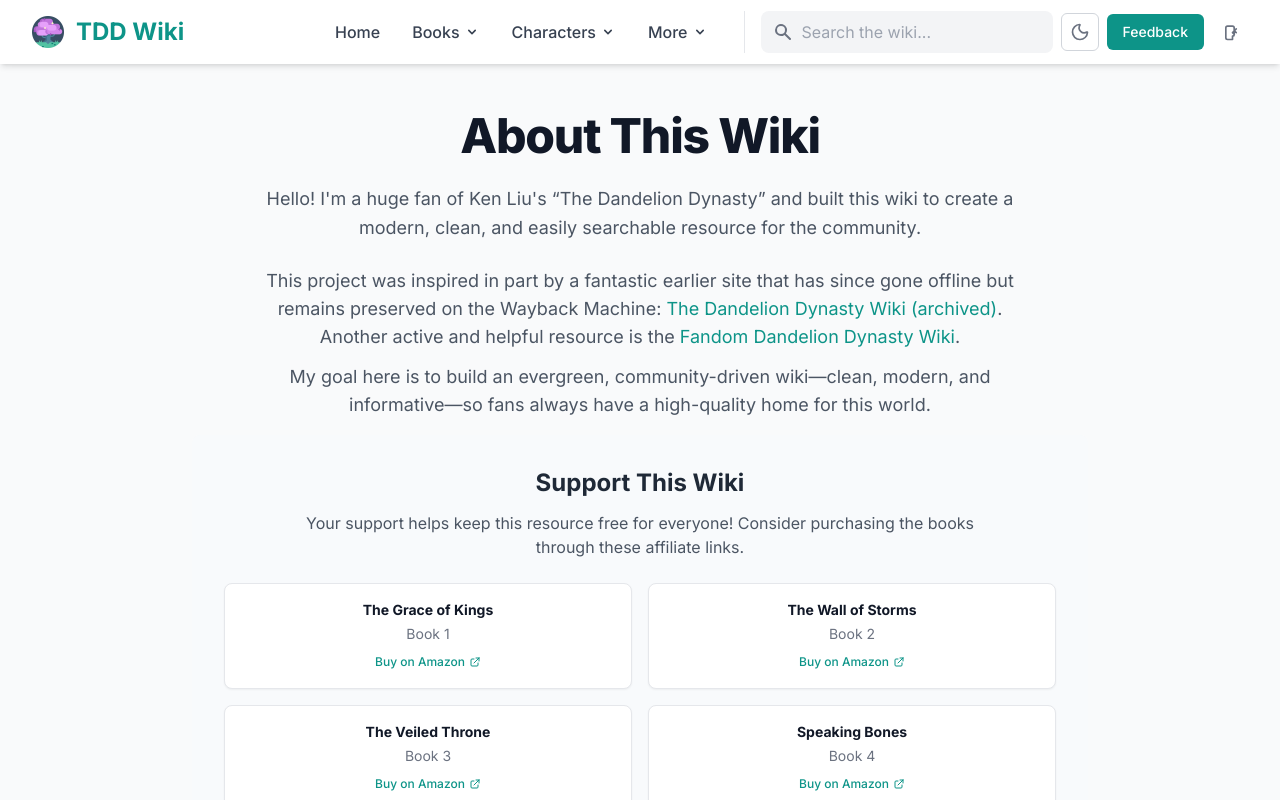
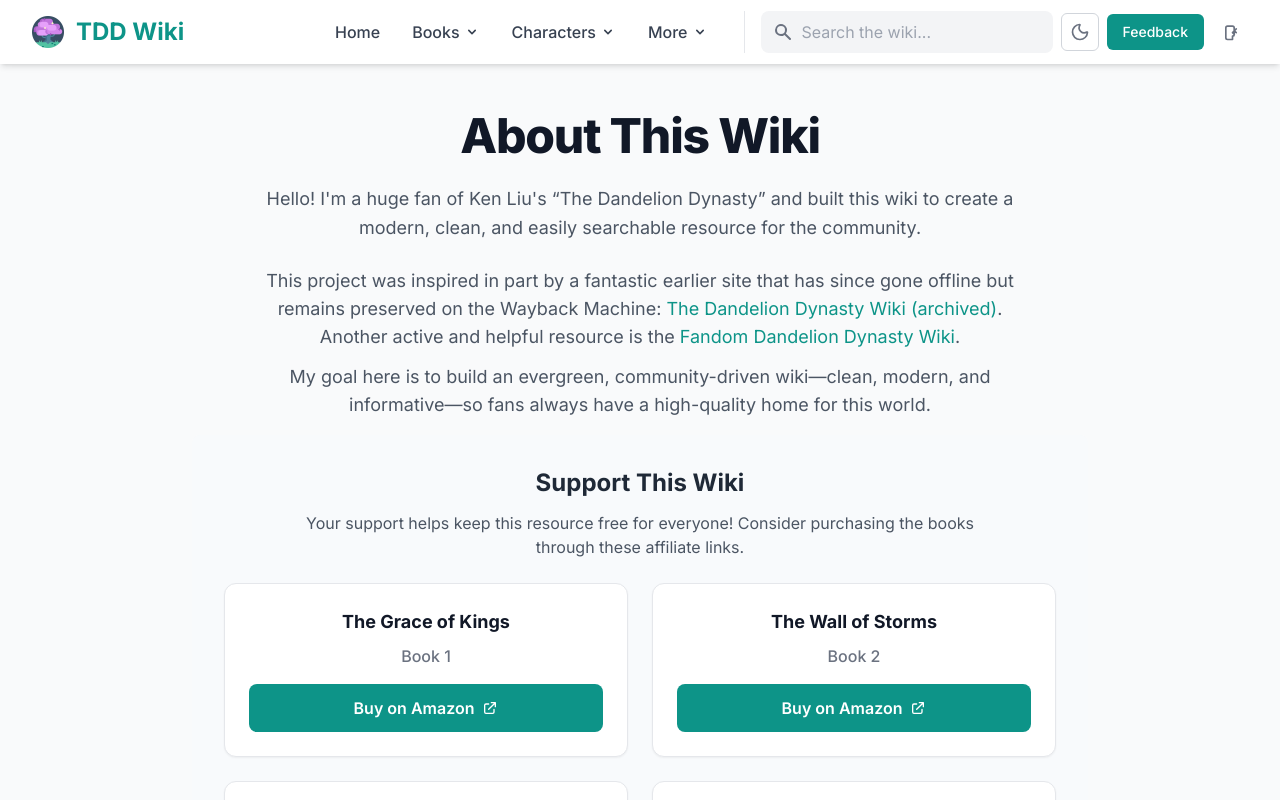
Before and after one commit to arman-101/dandelion-wiki, a Next.js app: page /other/about-wiki in a window 1280 px wide. Shown: the top 800 px of the page. Built offline with nearby package versions, Linux system fonts and the light colour scheme.

Commit message:
tiny fixes

```diff
--- a/app/books/page.tsx
+++ b/app/books/page.tsx
@@ -56,7 +56,7 @@ export default function BooksPage() {
                         </div>
                         <div className="p-4">
                             <p className="text-sm text-text-light dark:text-text-light">{book.series}</p>
-                            <h2 className="text-xl font-bold text-text-primary dark:text-text-primary mt-1 group-hover:text-primary transition-colors">{book.title}</h2>
+                            <h2 className="text-xl font-bold text-text-primary dark:text-text-primary mt-1 group-hover:text-[color:var(--color-accent-pink)] transition-colors">{book.title}</h2>
                             <p className="text-sm text-text-muted dark:text-text-muted mt-2">{book.description}</p>
                         </div>
                     </Link>
--- a/app/components/layout/Footer.tsx
+++ b/app/components/layout/Footer.tsx
@@ -16,6 +16,10 @@ export default function Footer() {
                         About the Author
                     </Link>
                     <span className="text-gray-400 dark:text-gray-600">|</span>
+                    <Link href="/other/all-pages" className="text-link dark:text-link-dark hover:underline">
+                        All Pages
+                    </Link>
+                    <span className="text-gray-400 dark:text-gray-600">|</span>
                     <Link href="https://buymeacoffee.com/darknebulax1" target='_blank' className="text-link dark:text-link-dark hover:underline">
                         Cup a coffee?
                     </Link>
--- a/app/other/about-wiki/page.tsx
+++ b/app/other/about-wiki/page.tsx
@@ -67,43 +67,43 @@ export default function AboutMePage() {
                     </p>
                 </div>
 
-                <div className="grid grid-cols-1 sm:grid-cols-2 lg:grid-cols-2 xl:grid-cols-2 gap-4">
-                    <div className="bg-bg-card dark:bg-bg-card p-4 rounded-lg shadow-sm hover:shadow-md transition-all duration-300 border border-border-secondary dark:border-border-primary group">
+                <div className="grid grid-cols-1 sm:grid-cols-2 gap-6 max-w-4xl mx-auto">
+                    <div className="bg-bg-card dark:bg-bg-card p-6 rounded-xl shadow-sm hover:shadow-lg transition-all duration-300 border border-border-secondary dark:border-border-primary group hover:border-primary-light dark:hover:border-accent-pink">
                         <div className="text-center">
-                            <h3 className="font-bold text-text-primary dark:text-text-primary mb-1 text-sm">The Grace of Kings</h3>
-                            <p className="text-sm text-text-light dark:text-text-light mb-1">Book 1</p>
-                            <a href="https://amzn.to/4lYVMGM" target="_blank" rel="noopener noreferrer" className="inline-flex items-center text-link dark:text-link-dark hover:text-primary-dark dark:hover:text-accent-pink font-medium text-xs group-hover:underline">
-                                Buy on Amazon <svg className="w-3 h-3 ml-1" fill="none" stroke="currentColor" viewBox="0 0 24 24"><path strokeLinecap="round" strokeLinejoin="round" strokeWidth={2} d="M10 6H6a2 2 0 00-2 2v10a2 2 0 002 2h10a2 2 0 002-2v-4M14 4h6m0 0v6m0-6L10 14" /></svg>
+                            <h3 className="font-bold text-text-primary dark:text-text-primary mb-2 text-lg">The Grace of Kings</h3>
+                            <p className="text-base text-text-light dark:text-text-light mb-4 font-medium">Book 1</p>
+                            <a href="https://amzn.to/4lYVMGM" target="_blank" rel="noopener noreferrer" className="inline-flex items-center justify-center w-full bg-primary hover:bg-primary-dark dark:bg-primary-light dark:hover:bg-accent-pink text-white font-semibold py-3 px-4 rounded-lg transition-all duration-200 group-hover:scale-105">
+                                Buy on Amazon <svg className="w-4 h-4 ml-2" fill="none" stroke="currentColor" viewBox="0 0 24 24"><path strokeLinecap="round" strokeLinejoin="round" strokeWidth={2} d="M10 6H6a2 2 0 00-2 2v10a2 2 0 002 2h10a2 2 0 002-2v-4M14 4h6m0 0v6m0-6L10 14" /></svg>
                             </a>
                         </div>
                     </div>
 
-                    <div className="bg-bg-card dark:bg-bg-card p-4 rounded-lg shadow-sm hover:shadow-md transition-all duration-300 border border-border-secondary dark:border-border-primary group">
+                    <div className="bg-bg-card dark:bg-bg-card p-6 rounded-xl shadow-sm hover:shadow-lg transition-all duration-300 border border-border-secondary dark:border-border-primary group hover:border-primary-light dark:hover:border-accent-pink">
                         <div className="text-center">
-                            <h3 className="font-bold text-text-primary dark:text-text-primary mb-1 text-sm">The Wall of Storms</h3>
-                            <p className="text-sm text-text-light dark:text-text-light mb-1">Book 2</p>
-                            <a href="https://amzn.to/3IXJlMU" target="_blank" rel="noopener noreferrer" className="inline-flex items-center text-link dark:text-link-dark hover:text-primary-dark dark:hover:text-accent-pink font-medium text-xs group-hover:underline">
-                                Buy on Amazon <svg className="w-3 h-3 ml-1" fill="none" stroke="currentColor" viewBox="0 0 24 24"><path strokeLinecap="round" strokeLinejoin="round" strokeWidth={2} d="M10 6H6a2 2 0 00-2 2v10a2 2 0 002 2h10a2 2 0 002-2v-4M14 4h6m0 0v6m0-6L10 14" /></svg>
+                            <h3 className="font-bold text-text-primary dark:text-text-primary mb-2 text-lg">The Wall of Storms</h3>
+                            <p className="text-base text-text-light dark:text-text-light mb-4 font-medium">Book 2</p>
+                            <a href="https://amzn.to/3IXJlMU" target="_blank" rel="noopener noreferrer" className="inline-flex items-center justify-center w-full bg-primary hover:bg-primary-dark dark:bg-primary-light dark:hover:bg-accent-pink text-white font-semibold py-3 px-4 rounded-lg transition-all duration-200 group-hover:scale-105">
+                                Buy on Amazon <svg className="w-4 h-4 ml-2" fill="none" stroke="currentColor" viewBox="0 0 24 24"><path strokeLinecap="round" strokeLinejoin="round" strokeWidth={2} d="M10 6H6a2 2 0 00-2 2v10a2 2 0 002 2h10a2 2 0 002-2v-4M14 4h6m0 0v6m0-6L10 14" /></svg>
                             </a>
                         </div>
                     </div>
 
-                    <div className="bg-bg-card dark:bg-bg-card p-4 rounded-lg shadow-sm hover:shadow-md transition-all duration-300 border border-border-secondary dark:border-border-primary group">
+                    <div className="bg-bg-card dark:bg-bg-card p-6 rounded-xl shadow-sm hover:shadow-lg transition-all duration-300 border border-border-secondary dark:border-border-primary group hover:border-primary-light dark:hover:border-accent-pink">
                         <div className="text-center">
-                            <h3 className="font-bold text-text-primary dark:text-text-primary mb-1 text-sm">The Veiled Throne</h3>
-                            <p className="text-sm text-text-light dark:text-text-light mb-1">Book 3</p>
-                            <a href="https://amzn.to/3Hcrgdj" target="_blank" rel="noopener noreferrer" className="inline-flex items-center text-link dark:text-link-dark hover:text-primary-dark dark:hover:text-accent-pink font-medium text-xs group-hover:underline">
-                                Buy on Amazon <svg className="w-3 h-3 ml-1" fill="none" stroke="currentColor" viewBox="0 0 24 24"><path strokeLinecap="round" strokeLinejoin="round" strokeWidth={2} d="M10 6H6a2 2 0 00-2 2v10a2 2 0 002 2h10a2 2 0 002-2v-4M14 4h6m0 0v6m0-6L10 14" /></svg>
+                            <h3 className="font-bold text-text-primary dark:text-text-primary mb-2 text-lg">The Veiled Throne</h3>
+                            <p className="text-base text-text-light dark:text-text-light mb-4 font-medium">Book 3</p>
+                            <a href="https://amzn.to/3Hcrgdj" target="_blank" rel="noopener noreferrer" className="inline-flex items-center justify-center w-full bg-primary hover:bg-primary-dark dark:bg-primary-light dark:hover:bg-accent-pink text-white font-semibold py-3 px-4 rounded-lg transition-all duration-200 group-hover:scale-105">
+                                Buy on Amazon <svg className="w-4 h-4 ml-2" fill="none" stroke="currentColor" viewBox="0 0 24 24"><path strokeLinecap="round" strokeLinejoin="round" strokeWidth={2} d="M10 6H6a2 2 0 00-2 2v10a2 2 0 002 2h10a2 2 0 002-2v-4M14 4h6m0 0v6m0-6L10 14" /></svg>
                             </a>
                         </div>
                     </div>
 
-                    <div className="bg-bg-card dark:bg-bg-card p-4 rounded-lg shadow-sm hover:shadow-md transition-all duration-300 border border-border-secondary dark:border-border-primary group">
+                    <div className="bg-bg-card dark:bg-bg-card p-6 rounded-xl shadow-sm hover:shadow-lg transition-all duration-300 border border-border-secondary dark:border-border-primary group hover:border-primary-light dark:hover:border-accent-pink">
                         <div className="text-center">
-                            <h3 className="font-bold text-text-primary dark:text-text-primary mb-1 text-sm">Speaking Bones</h3>
-                            <p className="text-sm text-text-light dark:text-text-light mb-1">Book 4</p>
-                            <a href="https://amzn.to/41kbNi5" target="_blank" rel="noopener noreferrer" className="inline-flex items-center text-link dark:text-link-dark hover:text-primary-dark dark:hover:text-accent-pink font-medium text-xs group-hover:underline">
-                                Buy on Amazon <svg className="w-3 h-3 ml-1" fill="none" stroke="currentColor" viewBox="0 0 24 24"><path strokeLinecap="round" strokeLinejoin="round" strokeWidth={2} d="M10 6H6a2 2 0 00-2 2v10a2 2 0 002 2h10a2 2 0 002-2v-4M14 4h6m0 0v6m0-6L10 14" /></svg>
+                            <h3 className="font-bold text-text-primary dark:text-text-primary mb-2 text-lg">Speaking Bones</h3>
+                            <p className="text-base text-text-light dark:text-text-light mb-4 font-medium">Book 4</p>
+                            <a href="https://amzn.to/41kbNi5" target="_blank" rel="noopener noreferrer" className="inline-flex items-center justify-center w-full bg-primary hover:bg-primary-dark dark:bg-primary-light dark:hover:bg-accent-pink text-white font-semibold py-3 px-4 rounded-lg transition-all duration-200 group-hover:scale-105">
+                                Buy on Amazon <svg className="w-4 h-4 ml-2" fill="none" stroke="currentColor" viewBox="0 0 24 24"><path strokeLinecap="round" strokeLinejoin="round" strokeWidth={2} d="M10 6H6a2 2 0 00-2 2v10a2 2 0 002 2h10a2 2 0 002-2v-4M14 4h6m0 0v6m0-6L10 14" /></svg>
                             </a>
                         </div>
                     </div>
--- a/app/other/updates/UpdatesClient.tsx
+++ b/app/other/updates/UpdatesClient.tsx
@@ -13,7 +13,7 @@ interface Update {
 const updates: Update[] = [
     {
         version: '#2',
-        date: 'September 15, 2024',
+        date: 'September 17, 2024',
         title: 'UI/UX Improvements & Content Updates',
         description: 'Significant improvements to search functionality, homepage design, and comprehensive content updates across the wiki.',
         changes: [
```
